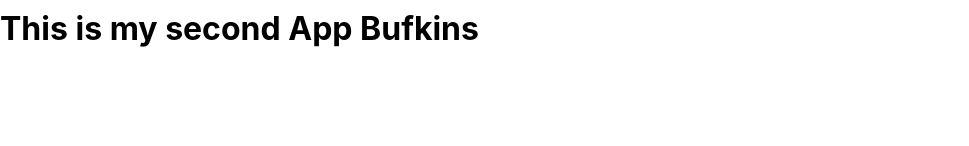
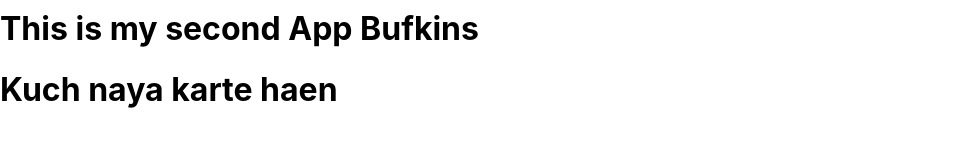
Before and after one commit to icarus9bly/TryReact, a React (Create React App) app in the folder react-essentials/: page / in a window 1280 px wide. Shown: the part 600-746 px from the top of the page, without its empty margins (0-969 px from the left). Built offline with nearby package versions, Linux system fonts and the light colour scheme.

Commit message:
adding next component to App2

```diff
--- a/react-essentials/src/index.js
+++ b/react-essentials/src/index.js
@@ -4,14 +4,22 @@
 import App from "./App.js"
 import reportWebVitals from './reportWebVitals';
 
+function NextCompi(){
+  return <h1>Kuch naya karte haen</h1>
+}
 function App2(){
-  return <h1>This is my second App Bufkins</h1>
+  return (
+    <>
+  <h1>This is my second App Bufkins</h1>
+    <NextCompi />
+    </>
+    )
 }
 ReactDOM.render(
   <>
-<App />
-<App2 />
-</>
+    <App />
+    <App2 authorized={false}/>
+  </>
   ,
   document.getElementById('root')
 );
```
